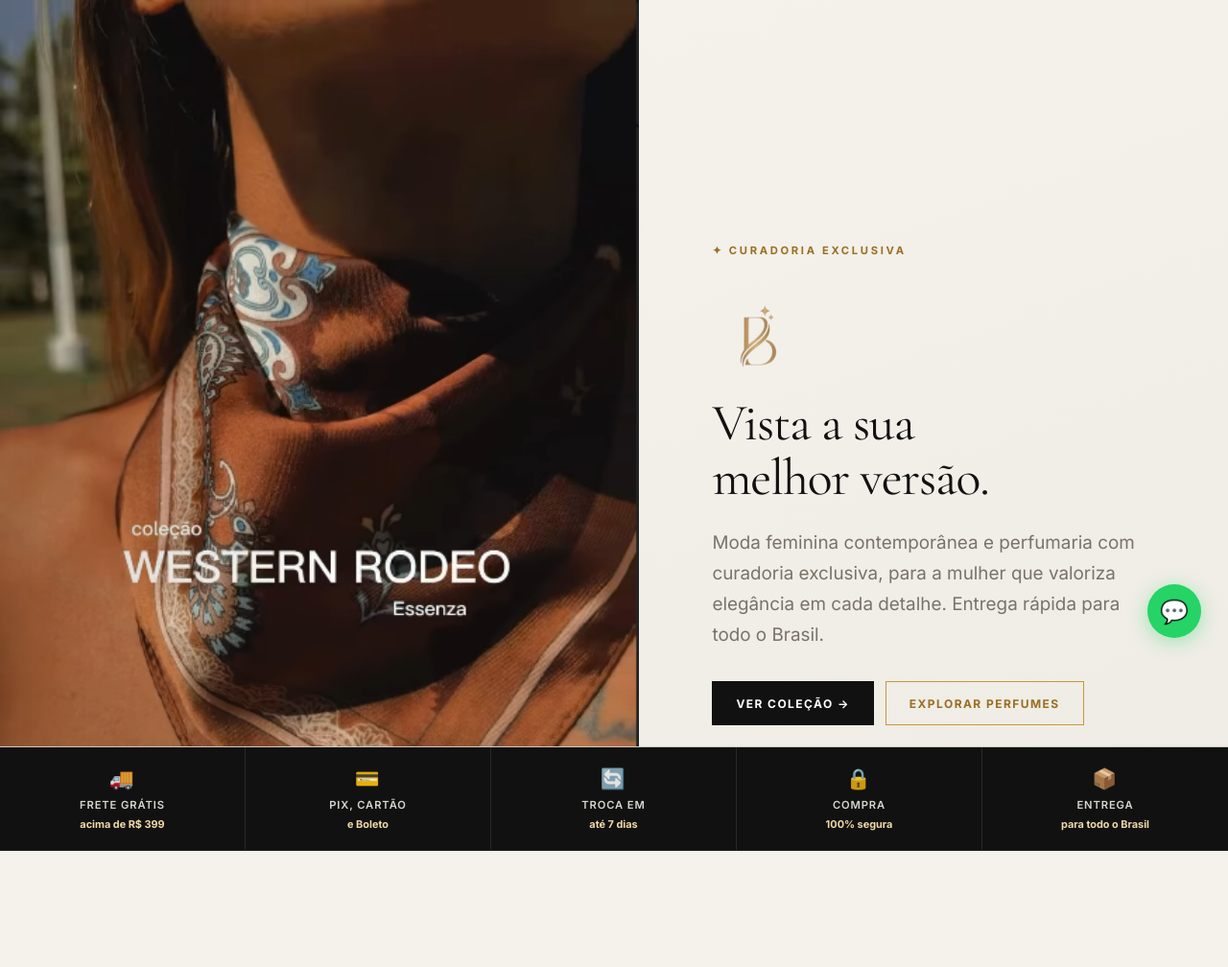
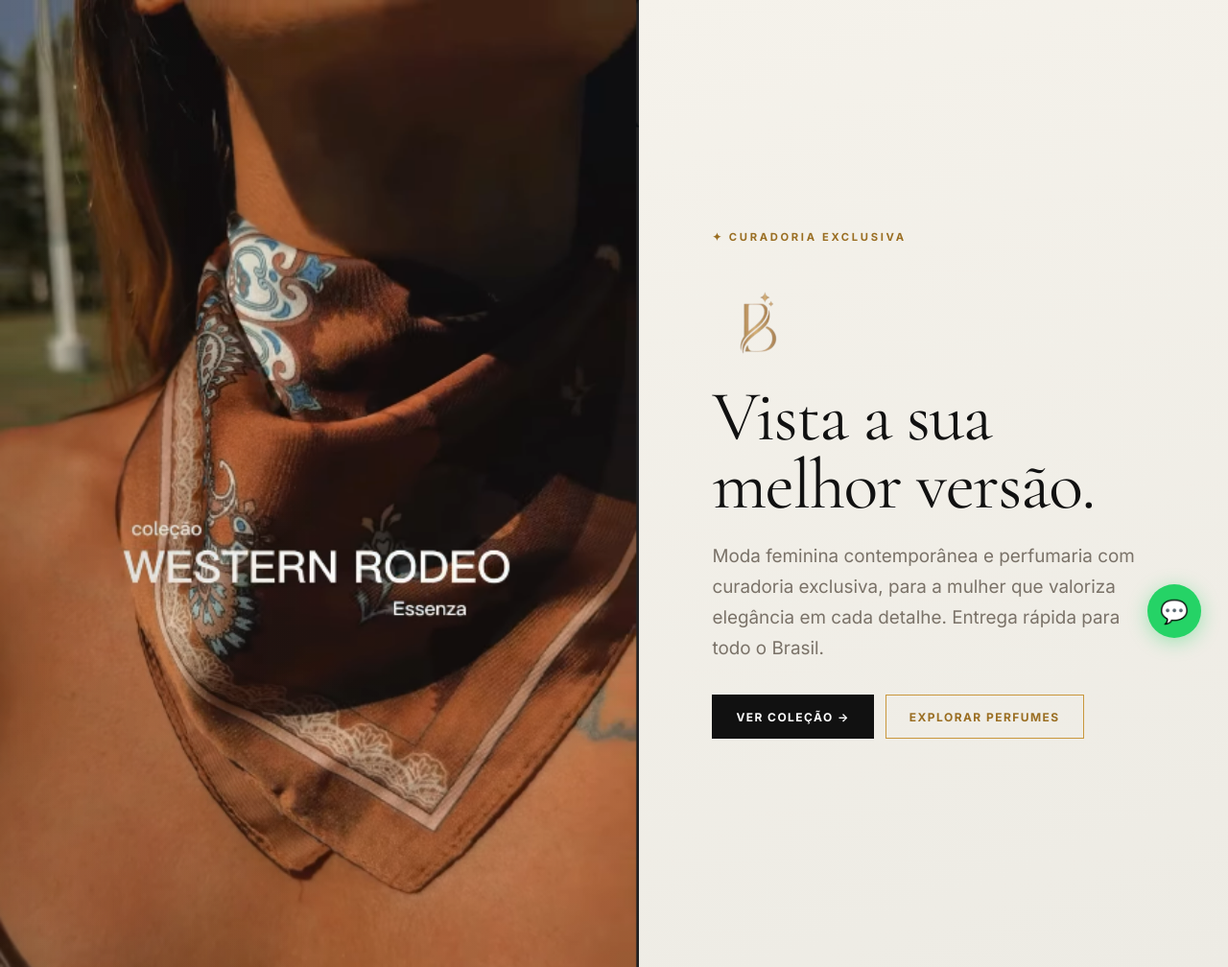
Before and after one commit to Giovana-Jacobucci/essenza, a PHP site: page /public_html/index.html in a window 1280 px wide. Shown: the part 107-1115 px from the top of the page at 96% size. Run offline with PHP 8.4, Linux system fonts and the light colour scheme.

Commit message:
fix: balanced hero h1 size and remove max-height clipping

```diff
--- a/public_html/styles.css
+++ b/public_html/styles.css
@@ -410,8 +410,7 @@ p {
   position: relative;
   display: grid;
   grid-template-columns: minmax(300px, 52vw) minmax(300px, 1fr);
-  min-height: calc(100vh - 74px);
-  max-height: 780px;
+  min-height: min(calc(100vh - 74px), 780px);
   border-bottom: 1px solid var(--line);
   overflow: hidden;
 }
@@ -475,8 +474,8 @@ p {
 }
 
 .hero-copy h1 {
-  font-size: clamp(2.4rem, 4.2vw, 4.5rem);
-  line-height: 1.05;
+  font-size: clamp(3rem, 5.8vw, 5.5rem);
+  line-height: 0.95;
   letter-spacing: -0.02em;
   margin-bottom: 24px;
   animation: fadeSlideIn 0.6s 0.2s ease both;
```
